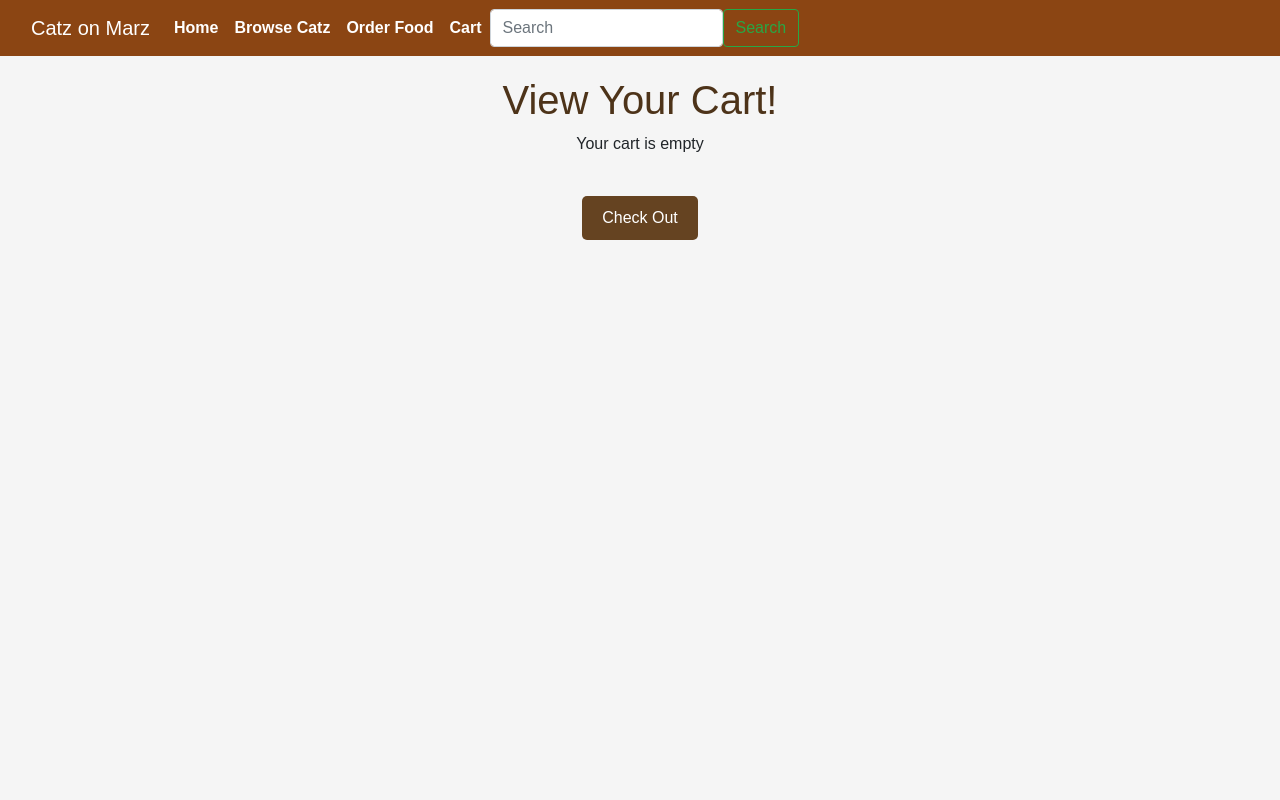
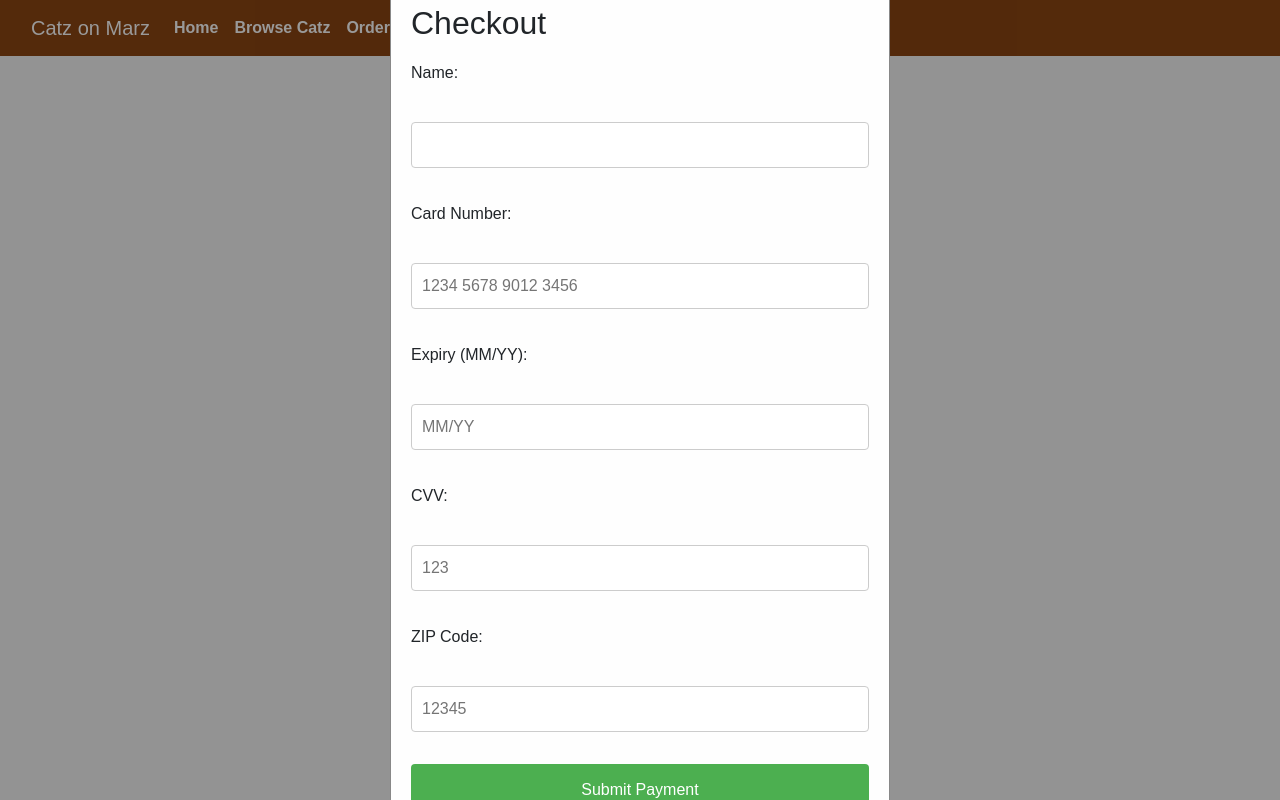
Before and after one commit to Gali1432/CatzOnMarz, a plain HTML site: page Cart/indexCart.html in a window 1280 px wide. Drawn offline with nearby package versions, Linux system fonts and the light colour scheme.

Commit message:
checkout Form

```diff
--- a/Cart/cart.css
+++ b/Cart/cart.css
@@ -113,3 +113,70 @@ h1 {
   justify-content: center;
   margin-top: 20px;
 }
+
+
+.modal {
+  display: none;
+  position: fixed;
+  z-index: 1;
+  left: 0;
+  top: 0;
+  width: 100%;
+  height: 100%;
+  overflow: auto;
+  background-color: rgba(0,0,0,0.4);
+  justify-content: center; /* Center horizontally */
+  align-items: center; /* Center vertically */
+  display: flex; /* Enable flexbox */
+}
+
+.modal-content {
+  background-color: #fefefe;
+  padding: 20px;
+  border: 1px solid #888;
+  width: 60%;
+  max-width: 500px; /* Limit width */
+}
+
+.close {
+  color: #aaa;
+  float: right;
+  font-size: 28px;
+  font-weight: bold;
+}
+
+.close:hover,
+.close:focus {
+  color: black;
+  text-decoration: none;
+  cursor: pointer;
+}
+
+/* Form styles */
+#payment-form label {
+  margin-top: 10px;
+  display: block;
+}
+
+#payment-form input[type="text"] {
+  width: 100%;
+  padding: 10px;
+  margin-top: 5px;
+  border: 1px solid #ccc;
+  border-radius: 4px;
+}
+
+#payment-form button[type="submit"] {
+  background-color: #4CAF50;
+  color: white;
+  padding: 14px 20px;
+  margin: 8px 0;
+  border: none;
+  border-radius: 4px;
+  cursor: pointer;
+  width: 100%;
+}
+
+#payment-form button[type="submit"]:hover {
+  background-color: #45a049;
+}
--- a/Cart/indexCart.html
+++ b/Cart/indexCart.html
@@ -39,13 +39,40 @@
 
     <h1>View Your Cart!</h1>
 
-    <!-- Container for Cart Items -->
+
     <div id="cart-items"></div>
 
-    <!-- Container for Total Price -->
+
     <div id="total-container"></div>
 
-    <button class="Check-out">Check Out</button>
+
+    <button class="Check-out" id="checkout-button">Check Out</button>
+
+    <div id="checkout-modal" class="modal">
+        <div class="modal-content">
+            <span class="close">&times;</span>
+            <h2>Checkout</h2>
+
+            <form id="payment-form">
+                <label for="name">Name:</label><br>
+                <input type="text" id="name" name="name" required><br><br>
+
+                <label for="card-number">Card Number:</label><br>
+                <input type="text" id="card-number" name="card-number" placeholder="1234 5678 9012 3456" pattern="[0-9]{4} [0-9]{4} [0-9]{4} [0-9]{4}" required><br><br>
+
+                <label for="expiry">Expiry (MM/YY):</label><br>
+                <input type="text" id="expiry" name="expiry" placeholder="MM/YY" pattern="(0[1-9]|1[0-2])\/([0-9]{2})" required><br><br>
+
+                <label for="cvv">CVV:</label><br>
+                <input type="text" id="cvv" name="cvv" placeholder="123" pattern="[0-9]{3}" required><br><br>
+
+                <label for="zip">ZIP Code:</label><br>
+                <input type="text" id="zip" name="zip" placeholder="12345" pattern="[0-9]{5}" required><br><br>
+
+                <button type="submit">Submit Payment</button>
+            </form>
+        </div>
+    </div>
 
     <script>
         const orders = [
@@ -125,6 +152,39 @@
         };
 
         populateCart();
+
+
+        var modal = document.getElementById('checkout-modal');
+
+
+        var checkoutButton = document.getElementById("checkout-button");
+
+
+        var closeSpan = document.getElementsByClassName("close")[0];
+
+
+        checkoutButton.onclick = function() {
+            modal.style.display = "block";
+        }
+
+
+        closeSpan.onclick = function() {
+            modal.style.display = "none";
+        }
+
+
+        window.onclick = function(event) {
+            if (event.target == modal) {
+                modal.style.display = "none";
+            }
+        }
+
+        var paymentForm = document.getElementById("payment-form");
+        paymentForm.addEventListener('submit', function(event) {
+            event.preventDefault();
+            alert("Payment submitted!");
+            modal.style.display = "none";
+        });
     </script>
 </body>
 </html>
```
